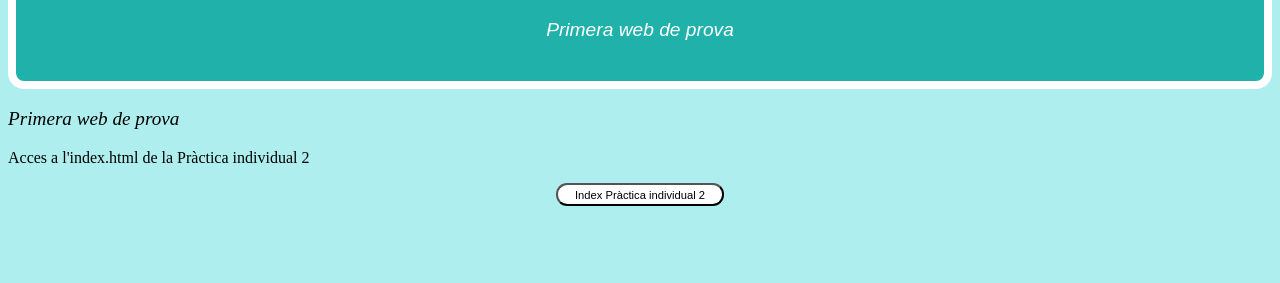
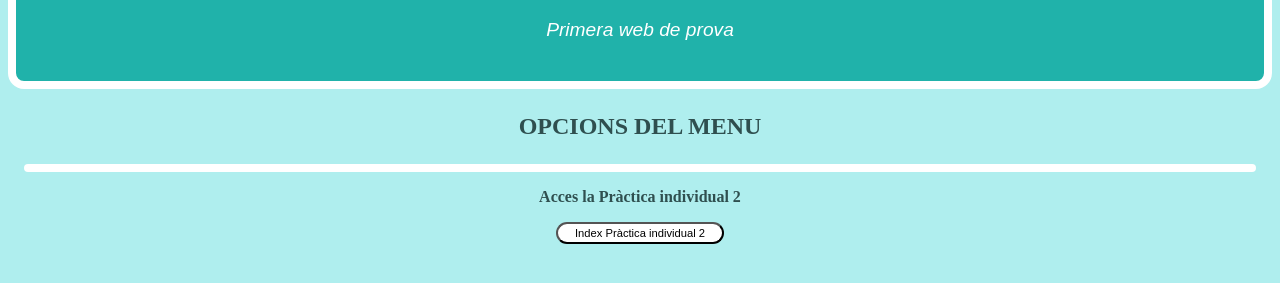
Before and after one commit to u1973232/p_individual, a plain HTML site: page index.html in a window 1280 px wide. Shown: the part 109-392 px from the top of the page. Drawn offline with Linux system fonts and the light colour scheme.

Commit message:
Update index.html

```diff
--- a/index.html
+++ b/index.html
@@ -9,11 +9,13 @@
 			<h1 id="title">PRACTIQUES DE DISSENY DE JOCS WEB</h1>
 			<p id="subtitol">Primera web de prova<p>
 		</div>
-
-		<p id="subtitol">Primera web de prova<p>
-		<p>Acces a l'index.html de la Pràctica individual 2</p>
-		<button onclick="location.href='pi_2/02_PrimeraPantalla/index.html'">
-			Index Pràctica individual 2
-		</button>
+		<div class="menu">
+			<p id="menu_title"> OPCIONS DEL MENU</p>
+			<hr>
+			<p>Acces la Pràctica individual 2</p>
+			<button onclick="location.href='pi_2/02_PrimeraPantalla/index.html'">
+				Index Pràctica individual 2
+			</button>
+		</div>
 	</body>
 </html>
```
